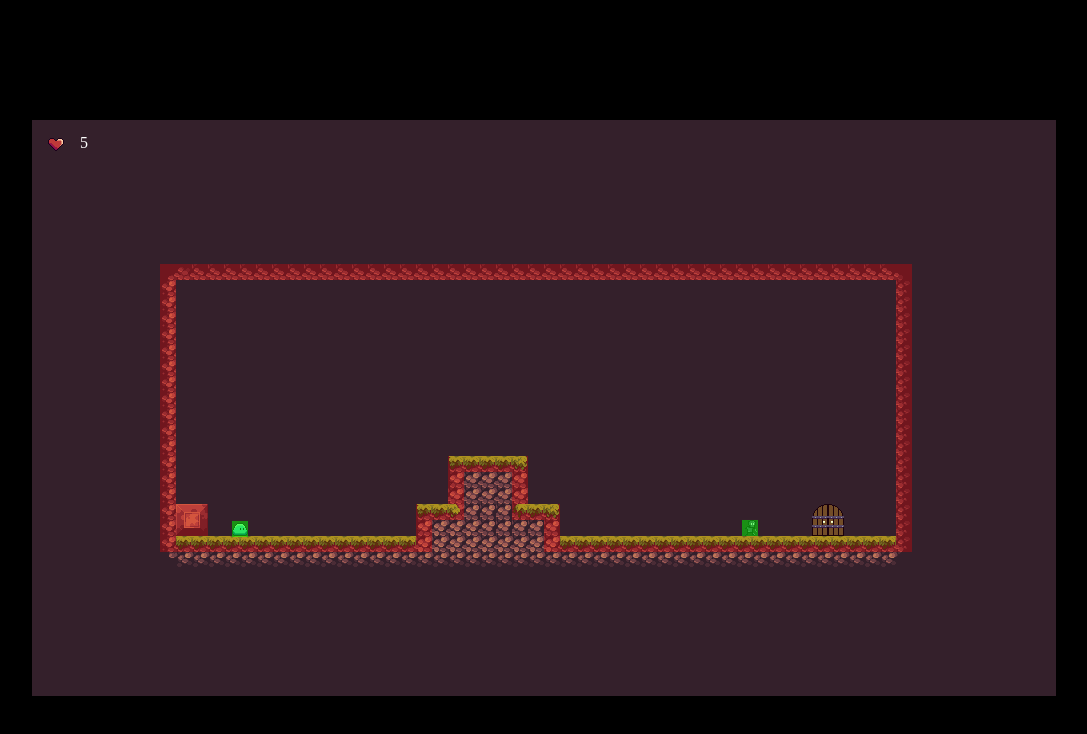
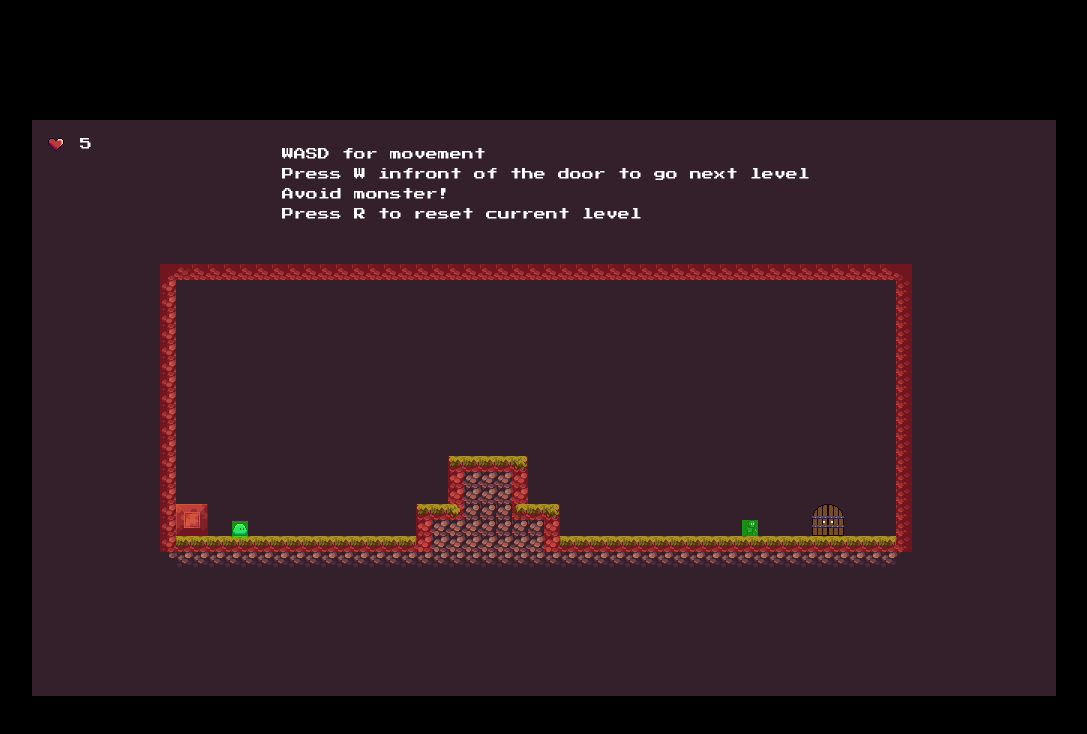
Before and after one commit to imBanden/SlimeQuest, a plain HTML site: page index.html in a window 1280 px wide. Shown: the whole page, without its empty margins (96-1183 px from the left). Drawn offline with Linux system fonts and the light colour scheme.

Commit message:
added instruction and thank you messages to level 1 and level 4 respectively

```diff
--- a/index.css
+++ b/index.css
@@ -4,4 +4,5 @@ body {
     justify-content: center;
     align-items: center;
     height: 100vh;
+    font-family: 'Press Start 2P', cursive;
 }
--- a/index.html
+++ b/index.html
@@ -4,6 +4,7 @@
     <meta charset="UTF-8">
     <meta name="viewport" content="width=device-width, initial-scale=1.0">
     <title>Slime Quest</title>
+    <link href="https://fonts.googleapis.com/css2?family=Press+Start+2P&display=swap" rel="stylesheet">
     <link rel="stylesheet" href="index.css">
 </head>
 <body>
--- a/index.js
+++ b/index.js
@@ -113,6 +113,23 @@ function animate(){
     sprite.draw()
     door.draw()
 
+    // draw the game instruction at lv 1
+    if (currentLevel === 1){
+        c.font = '12px "Press Start 2P"';
+        c.fillText('WASD for movement', 250, 40)
+        c.fillText('Press W infront of the door to go next level', 250, 60)
+        c.fillText('Avoid monster!', 250, 80)
+        c.fillText('Press R to reset current level', 250, 100)
+    }
+
+    if (currentLevel === 4){
+        c.font = '12px "Press Start 2P"';
+        c.fillText('Thank you for playing this short game!', 250, 120)
+        c.fillText('Enjoy the companionship of this cute piggy', 250, 140)
+    }
+
+
+
     // draw the collisions
     collisionsData.forEach(function(collision){
         collision.draw()
--- a/js/classes/Player.js
+++ b/js/classes/Player.js
@@ -68,9 +68,9 @@ class Player extends Sprite {
 
         c.drawImage(this.heartImg, 16, 16, 16, 16)
 
-        c.font = '16px serif'
+        c.font = '12px "Press Start 2P"'
         c.fillStyle = 'white'
-        c.fillText(`${playerData.currentHealth}`, 48, 28)
+        c.fillText(`${playerData.currentHealth}`, 48, 30)
 
 
         // updates the player's sprite
```
